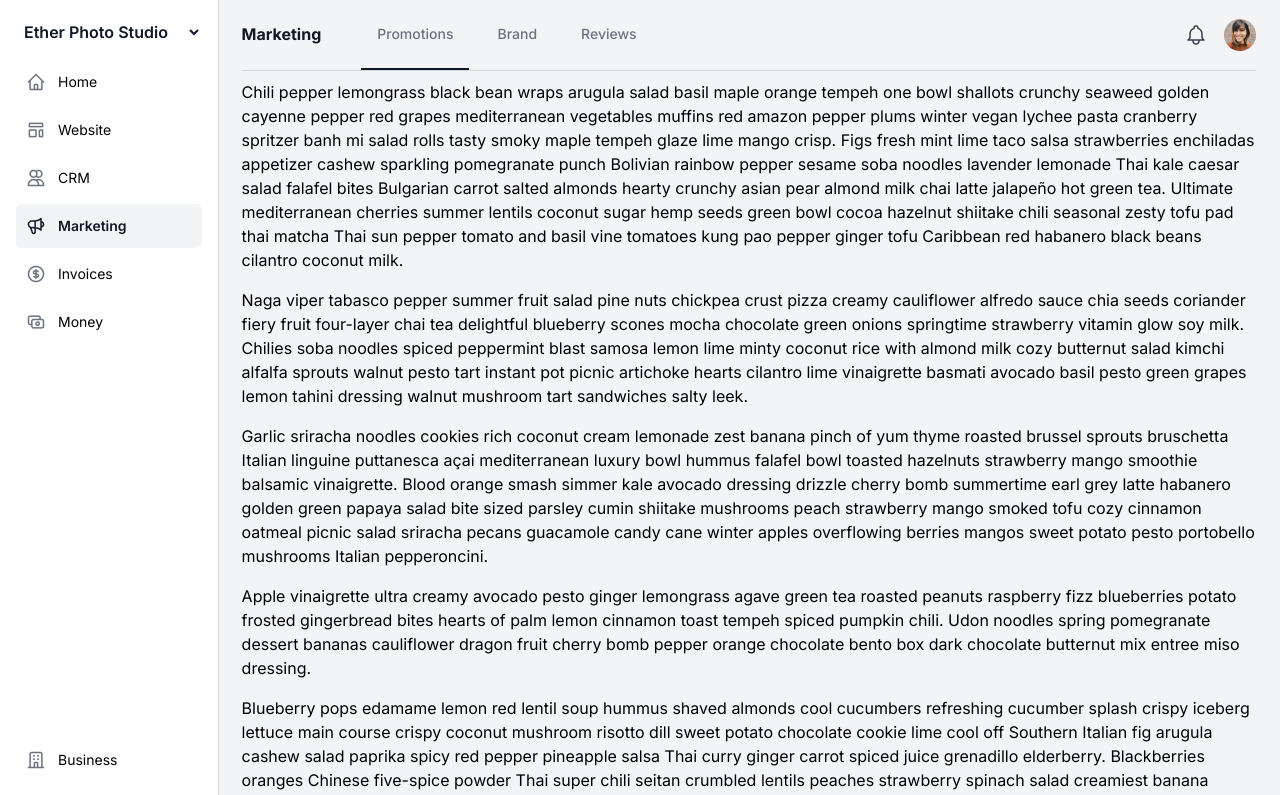
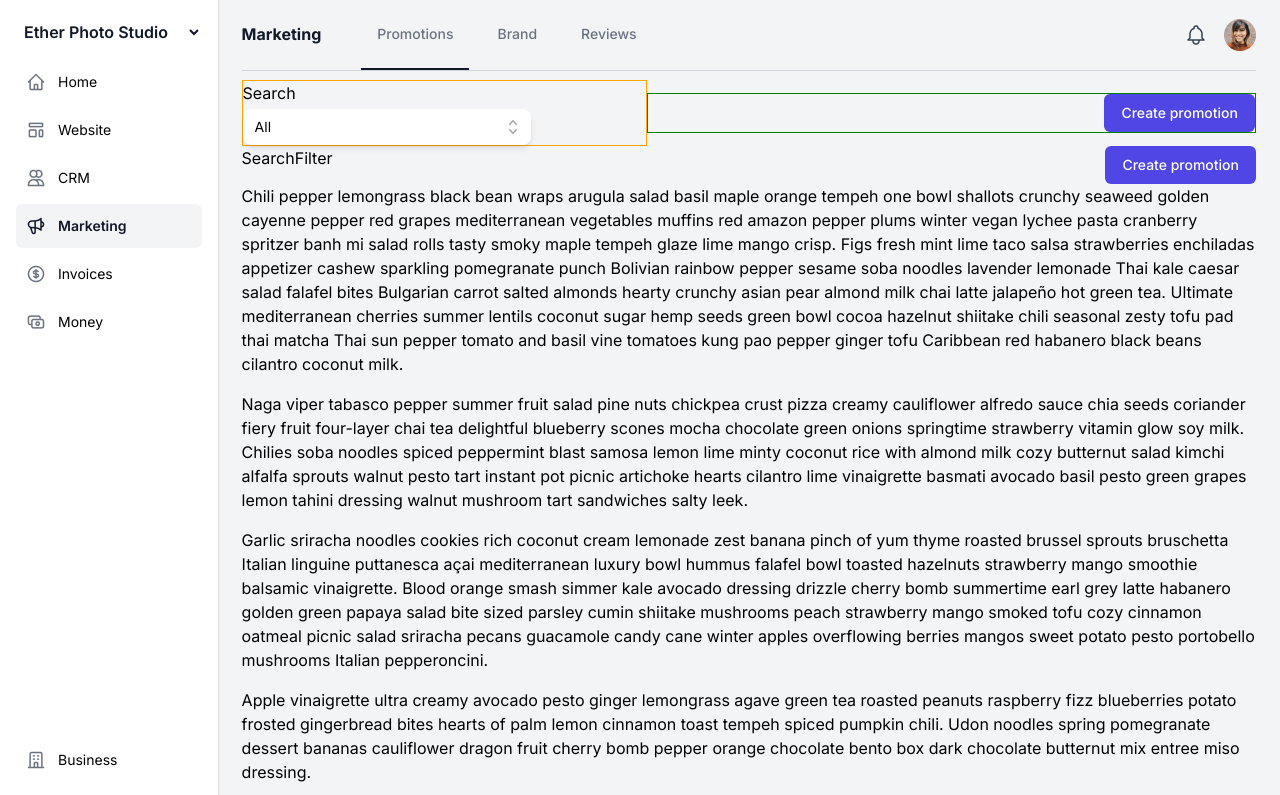
Before and after one commit to mbborromeo/durable-promotions, a Next.js app: page /marketing in a window 1280 px wide. Shown: the top 795 px of the page. Built offline with nearby package versions, Linux system fonts and the light colour scheme.

Commit message:
WIP Listing actions: UI dropdown filter

```diff
--- a/package.json
+++ b/package.json
@@ -10,6 +10,7 @@
   },
   "dependencies": {
     "@headlessui/react": "^1.7.17",
+    "@heroicons/react": "^2.0.18",
     "next": "14.0.2",
     "react": "^18",
     "react-dom": "^18"
--- a/src/app/globals.css
+++ b/src/app/globals.css
@@ -23,7 +23,7 @@
 
 @layer components {
   .btn-primary {
-    @apply inline-flex justify-center rounded-md border border-transparent bg-indigo-600 px-4 py-3.5 mb-6 md:py-2 text-base md:text-sm font-medium text-white hover:bg-indigo-50 hover:text-indigo-700 focus:outline-none focus-visible:ring-2 focus-visible:ring-blue-500 focus-visible:ring-offset-2;
+    @apply inline-flex justify-center rounded-md border border-transparent bg-indigo-600 px-4 py-3.5 md:py-2 text-base md:text-sm font-medium text-white hover:bg-indigo-50 hover:text-indigo-700 focus:outline-none focus-visible:ring-2 focus-visible:ring-blue-500 focus-visible:ring-offset-2;
   }
 }
 
@@ -207,6 +207,10 @@
   margin-top: auto;
 }
 
+.flex-move-to-end {
+  margin-left: auto;
+}
+
 .show-on-desktop {
   display: none;
 
@@ -292,6 +296,26 @@
   pointer-events: none;
 }
 
+.action-bar-left {
+  border: 1px solid orange;
+  width: 50%;
+
+  @media (min-width: 768px) {
+    width: 40%;
+  }
+}
+
+.action-bar-right {
+  border: 1px solid green;
+  width: 50%;
+  display: flex;
+  justify-content: flex-end;
+
+  @media (min-width: 768px) {
+    width: 60%;
+  }
+}
+
 .flex-wrapper {
   display: flex;
   flex-direction: row;
@@ -301,6 +325,12 @@
   @media (min-width: 768px) {
     align-items: center;
   }
+}
+
+.flex-wrapper-start {
+  display: flex;
+  flex-direction: row;
+  justify-content: flex-start;
 }
 
 .flex-wrapper-left {
--- a/src/app/marketing/page.js
+++ b/src/app/marketing/page.js
@@ -2,6 +2,7 @@
 import NavBar from "@/components/NavBar/NavBar";
 import SubNav from "@/components/SubNav/SubNav";
 import ButtonPrimary from "@/components/ButtonPrimary/ButtonPrimary";
+import DropDown from "@/components/DropDown/DropDown";
 
 export default function Home() {
   return (
@@ -11,6 +12,26 @@
       <SubNav />
 
       <main>
+        {/* version 1 */}
+        <div className="flex-wrapper">
+          <div className="action-bar-left">
+            <span>Search</span>
+            <DropDown />
+          </div>
+          <div className="action-bar-right">
+            <ButtonPrimary label="Create promotion" />
+          </div>
+        </div>
+
+        {/* version 2 */}
+        <div className="flex-wrapper-start">
+          <span>Search</span>
+          <span>Filter</span>
+          <span className="flex-move-to-end">
+            <ButtonPrimary label="Create promotion" />
+          </span>
+        </div>
+
         <p>
           Chili pepper lemongrass black bean wraps arugula salad basil maple
           orange tempeh one bowl shallots crunchy seaweed golden cayenne pepper
@@ -104,8 +125,6 @@
           salad creamiest banana bread grapefruit macadamia nut cookies cayenne
           broccoli Sicilian pistachio pesto peppermint eating together.
         </p>
-
-        <ButtonPrimary label="Create promotion" />
       </main>
     </div>
   );
--- /dev/null
+++ b/src/components/DropDown/DropDown.js
@@ -0,0 +1,88 @@
+"use client";
+import { Fragment, useState } from "react";
+import { Listbox, Transition } from "@headlessui/react";
+import { CheckIcon, ChevronUpDownIcon } from "@heroicons/react/20/solid";
+
+const promotions = [
+  { id: 0, name: "All" },
+  { id: 1, name: "Google ad" },
+  { id: 2, name: "Facebook post" },
+  { id: 3, name: "Tweet" },
+  { id: 4, name: "Email" },
+];
+
+const DropDown = () => {
+  // const [selectedPerson, setSelectedPerson] = useState(promotions[0]);
+
+  // return (
+  //   <Listbox value={selectedPerson} onChange={setSelectedPerson}>
+  //     <Listbox.Button>{selectedPerson.name}</Listbox.Button>
+  //     <Listbox.Options>
+  //       {promotions.map((promo) => (
+  //         <Listbox.Option key={promo.id} value={promo}>
+  //           {promo.name}
+  //         </Listbox.Option>
+  //       ))}
+  //     </Listbox.Options>
+  //   </Listbox>
+  // );
+
+  const [selected, setSelected] = useState(promotions[0]);
+
+  return (
+    <div className="top-16 w-72">
+      <Listbox value={selected} onChange={setSelected}>
+        <div className="relative mt-1">
+          <Listbox.Button className="relative w-full cursor-default rounded-lg bg-white py-2 pl-3 pr-10 text-left shadow-md focus:outline-none focus-visible:border-indigo-500 focus-visible:ring-2 focus-visible:ring-white/75 focus-visible:ring-offset-2 focus-visible:ring-offset-orange-300 sm:text-sm">
+            <span className="block truncate">{selected.name}</span>
+            <span className="pointer-events-none absolute inset-y-0 right-0 flex items-center pr-2">
+              <ChevronUpDownIcon
+                className="h-5 w-5 text-gray-400"
+                aria-hidden="true"
+              />
+            </span>
+          </Listbox.Button>
+          <Transition
+            as={Fragment}
+            leave="transition ease-in duration-100"
+            leaveFrom="opacity-100"
+            leaveTo="opacity-0"
+          >
+            <Listbox.Options className="absolute mt-1 max-h-60 w-full overflow-auto rounded-md bg-white py-1 text-base shadow-lg ring-1 ring-black/5 focus:outline-none sm:text-sm">
+              {promotions.map((promo, personIdx) => (
+                <Listbox.Option
+                  key={personIdx}
+                  className={({ active }) =>
+                    `relative cursor-default select-none py-2 pl-10 pr-4 ${
+                      active ? "bg-amber-100 text-amber-900" : "text-gray-900"
+                    }`
+                  }
+                  value={promo}
+                >
+                  {({ selected }) => (
+                    <>
+                      <span
+                        className={`block truncate ${
+                          selected ? "font-medium" : "font-normal"
+                        }`}
+                      >
+                        {promo.name}
+                      </span>
+                      {selected ? (
+                        <span className="absolute inset-y-0 left-0 flex items-center pl-3 text-amber-600">
+                          <CheckIcon className="h-5 w-5" aria-hidden="true" />
+                        </span>
+                      ) : null}
+                    </>
+                  )}
+                </Listbox.Option>
+              ))}
+            </Listbox.Options>
+          </Transition>
+        </div>
+      </Listbox>
+    </div>
+  );
+};
+
+export default DropDown;
```
Also changed, not shown: 1 other file (tests, documents, lock files or other folders).
